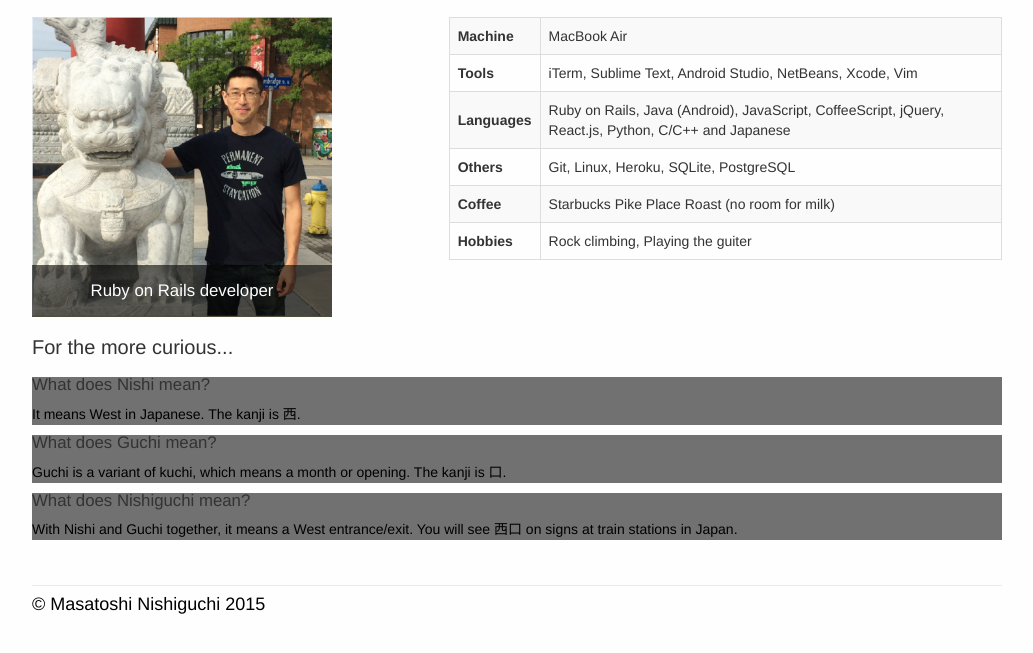
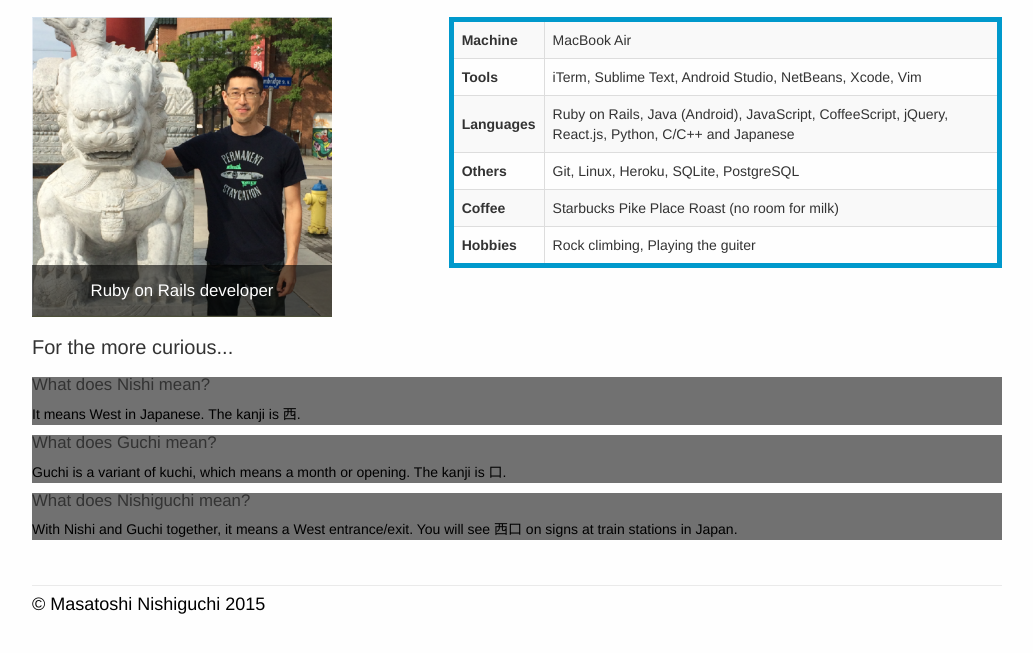
Before and after one commit to mnishiguchi/mnishiguchi_2015, a plain HTML site: page index.html in a window 1280 px wide. Shown: the part 79-732 px from the top of the page, without its empty margins (123-1156 px from the left). Drawn offline with nearby package versions, Linux system fonts and the light colour scheme.

Commit message:
Add a border to the table

```diff
--- a/index.html
+++ b/index.html
@@ -87,7 +87,8 @@
 
         <!-- Table -->
         <div class="col-md-7">
-          <table class="table table-bordered table-striped">
+
+          <table class="about-masatoshi table table-bordered table-striped">
             <tbody>
               <tr>
                 <td><b>Machine</b></td>
--- a/stylesheets/main.css
+++ b/stylesheets/main.css
@@ -13,8 +13,14 @@ h1, h2, h3, h4, h5, h6 {
   line-height: 1;
 }
 
+/* Table */
+
 .table > tbody > tr > td {
   vertical-align: middle;
+}
+
+table.about-masatoshi {
+  border: 5px solid #0099CC;
 }
 
 /* Navbar logo
```
